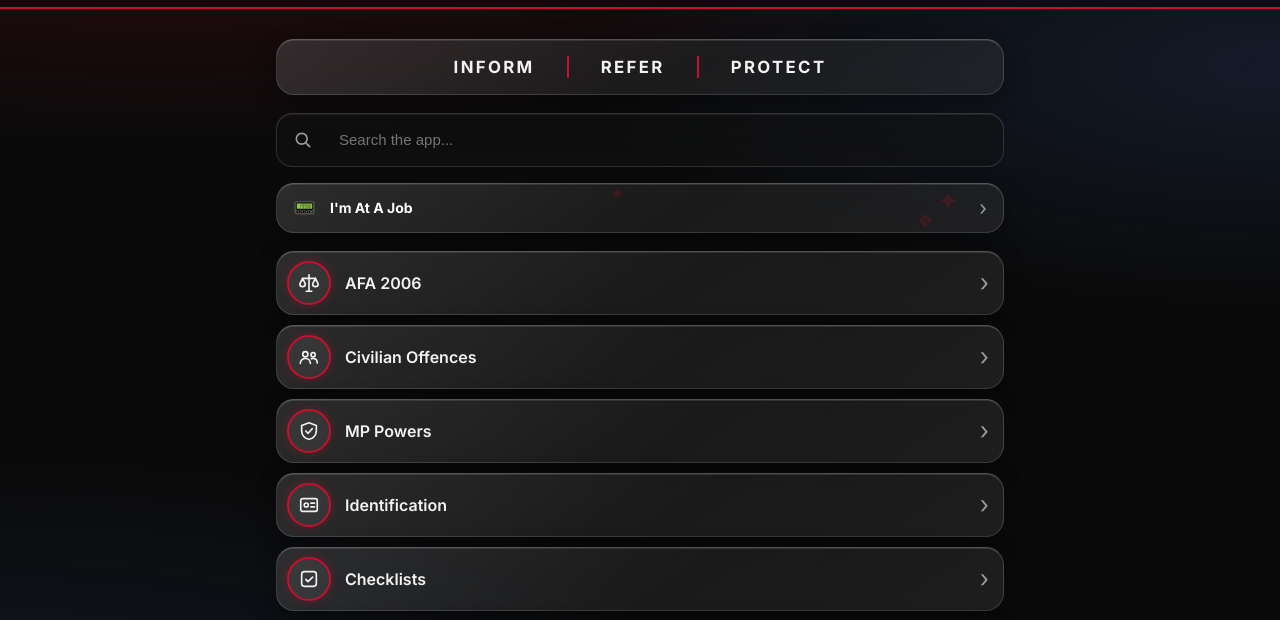
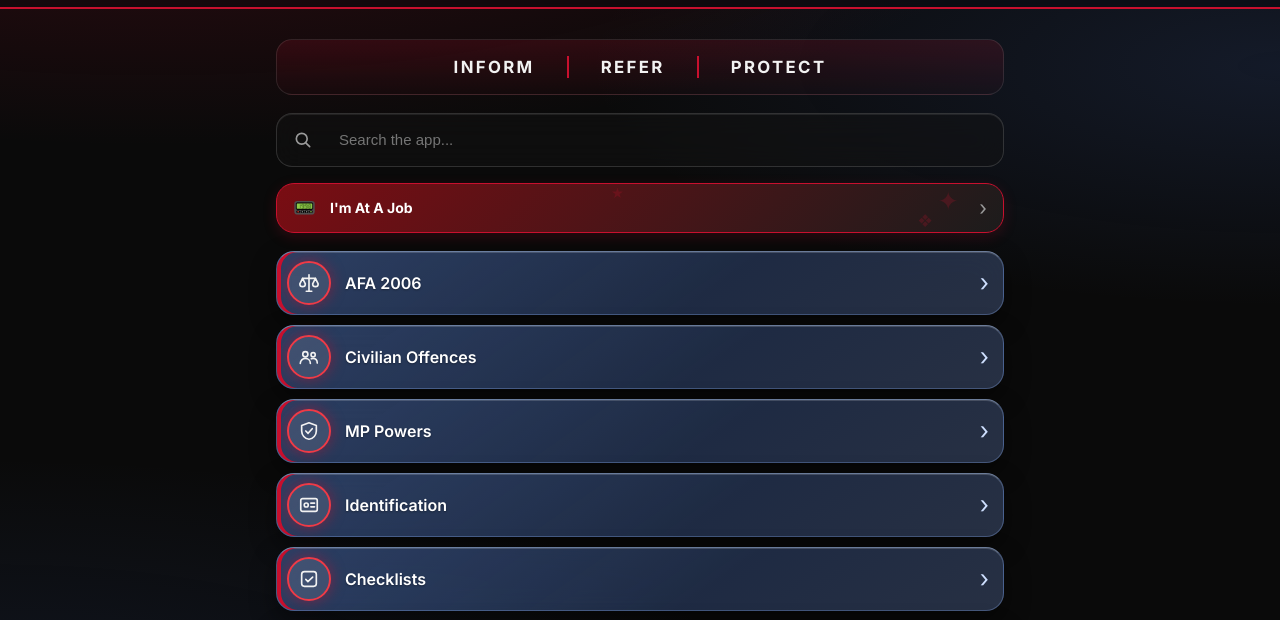
Before and after one commit to matthewtanika-dotcom/mp-policing-guide, a plain HTML site: page index.html in a window 1280 px wide. Shown: the part 78-698 px from the top of the page. Drawn offline with nearby package versions, Linux system fonts and the light colour scheme.

Commit message:
Add files via upload

```diff
--- a/index.html
+++ b/index.html
@@ -582,9 +582,7 @@
   html[data-theme] .home-row,
   html[data-theme] .card,
   html[data-theme] .sx-card,
-  html[data-theme] .ask-hero,
-  html[data-theme] .ask-answer-card,
-  html[data-theme] .home-banner{
+  html[data-theme] .ask-answer-card{
     background:linear-gradient(145deg, rgba(255,255,255,0.11), rgba(255,255,255,0.03) 55%, rgba(255,255,255,0.05));
     background-color:rgba(26,34,50,0.55);
     background-color:color-mix(in srgb, var(--panel2) 52%, transparent);
@@ -628,6 +626,21 @@
   html[data-theme] .bottom-nav{ background:rgba(10,10,14,0.62); -webkit-backdrop-filter:blur(22px) saturate(170%); backdrop-filter:blur(22px) saturate(170%); border-top:1px solid rgba(255,255,255,0.12); }
   html[data-theme] .topbar{ background:rgba(10,10,14,0.55); -webkit-backdrop-filter:blur(20px) saturate(170%); backdrop-filter:blur(20px) saturate(170%); }
   html[data-theme] .theme-swatch{ background:linear-gradient(145deg, rgba(255,255,255,0.11), rgba(255,255,255,0.03)); -webkit-backdrop-filter:blur(14px); backdrop-filter:blur(14px); border-color:rgba(255,255,255,0.14); border-radius:18px; box-shadow:0 6px 18px rgba(0,0,0,0.28), inset 0 1px 0 rgba(255,255,255,0.10); }
+  /* standout option rows and cards: cool blue tint, brighter edge, red accent bar */
+  html[data-theme] .home-row,
+  html[data-theme] .card,
+  html[data-theme] .sx-card{
+    background:linear-gradient(145deg, rgba(110,160,255,0.22), rgba(110,160,255,0.06) 60%, rgba(255,255,255,0.06));
+    background-color:rgba(30,46,76,0.62);
+    background-color:color-mix(in srgb, var(--panel2) 40%, rgb(40,74,140) 30%);
+    border:1px solid rgba(150,185,255,0.30); border-top-color:rgba(190,215,255,0.46);
+    box-shadow:inset 4px 0 0 var(--red), 0 10px 26px rgba(0,0,0,0.42), inset 0 1px 0 rgba(255,255,255,0.16);
+  }
+  html[data-theme] .home-row .ring{ background:rgba(255,255,255,0.10); border-color:var(--red-l); box-shadow:0 0 14px rgba(var(--red-rgb),0.5); }
+  html[data-theme] .home-row .lbl, html[data-theme] .card-title{ color:#fff; text-shadow:0 1px 2px rgba(0,0,0,0.35); }
+  html[data-theme] .home-row .chev-r{ color:#cfe0ff; }
+  html[data-theme] .civ-count{ background:rgba(150,185,255,0.22); color:#fff; border-color:rgba(150,185,255,0.3); }
+  html[data-theme] .card.open{ border-color:rgba(var(--red-rgb),0.75); }
 </style>
 </head>
 <body>
@@ -2247,7 +2260,7 @@ var EVIDENCE_TYPES = [
 /* Single source of truth for the app's own version — kept in sync with
    capacitor-project/package.json by hand on each update, since the running
    web app has no runtime access to that build-time file. */
-var APP_VERSION = '5.1.2';
+var APP_VERSION = '5.1.3';
 var GITHUB_REPO = 'matthewtanika-dotcom/mp-policing-guide';
 
 window.addEventListener('error', function(e){
--- a/service-worker.js
+++ b/service-worker.js
@@ -1,4 +1,4 @@
-const CACHE_NAME = 'mp-policing-guide-v39';
+const CACHE_NAME = 'mp-policing-guide-v40';
 const ASSETS = [
   './',
   './index.html',
```
